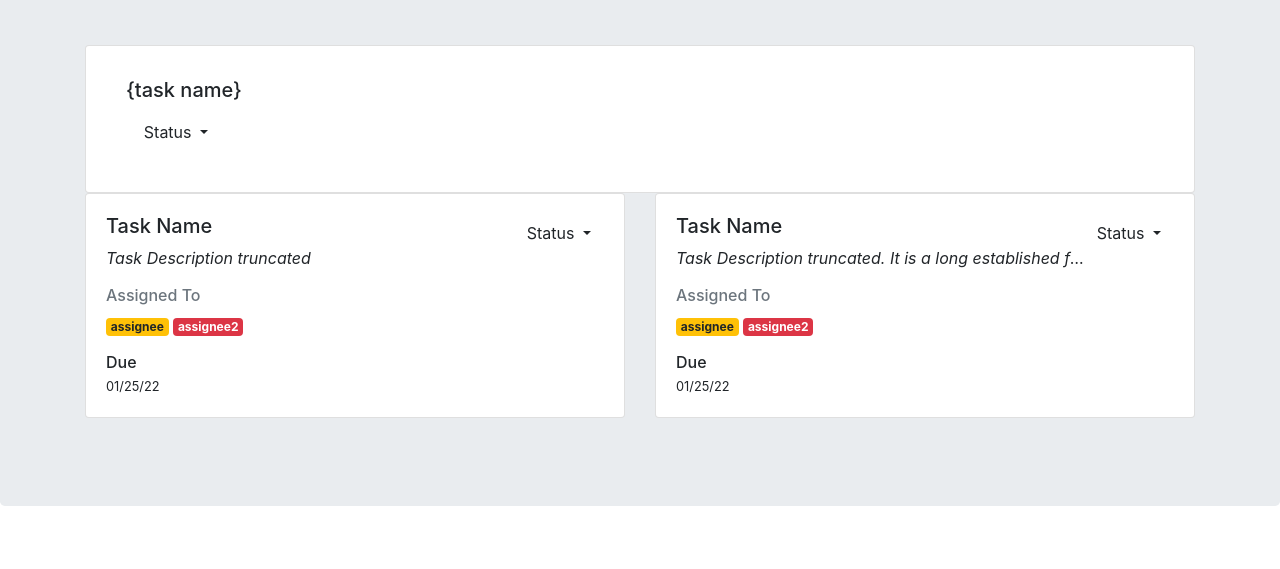
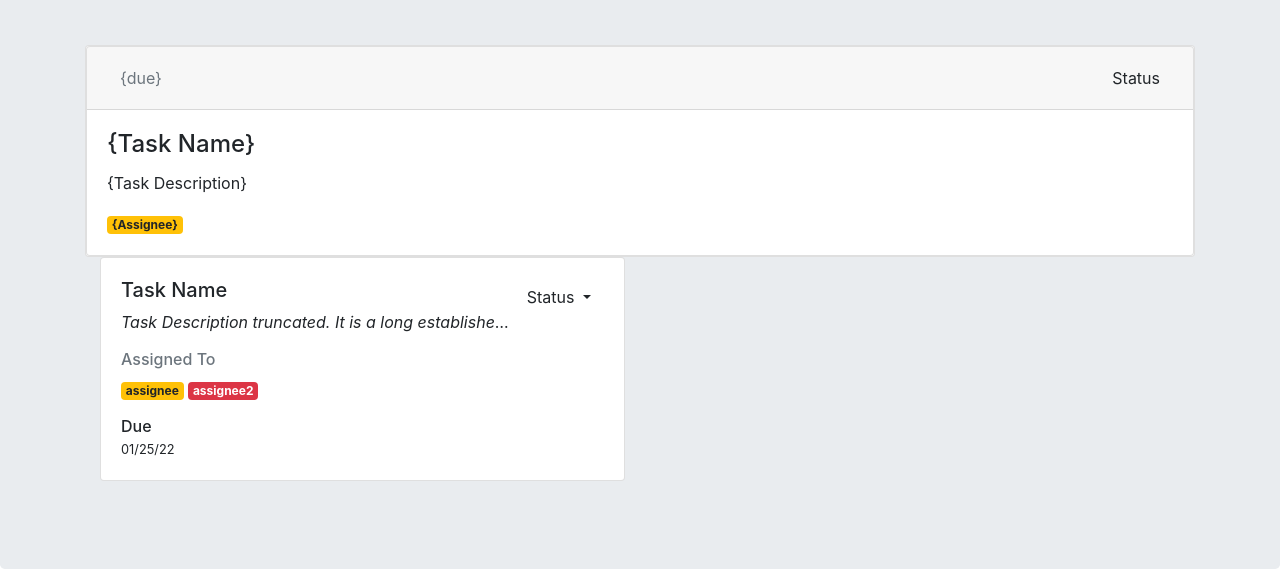
Before and after one commit to stteffanny/Group4-Final-Project, a plain HTML site: page Task-2/index.html in a window 1280 px wide. Shown: the part 663-1232 px from the top of the page. Before the commit the page ends 1169 px from the top, so only its background shows below. Drawn offline with nearby package versions, Linux system fonts and the light colour scheme.

Commit message:
Issue #7 Proposed fix

```diff
--- a/Task-2/index.html
+++ b/Task-2/index.html
@@ -1,5 +1,6 @@
 <!doctype html>
 <html lang="en">
+
 <head>
     <title>Task List</title>
     <!-- Required meta tags -->
@@ -7,9 +8,13 @@
     <meta name="viewport" content="width=device-width, initial-scale=1, shrink-to-fit=no">
 
     <!-- Bootstrap CSS -->
-    <link rel="stylesheet" href="https://stackpath.bootstrapcdn.com/bootstrap/4.3.1/css/bootstrap.min.css" integrity="sha384-ggOyR0iXCbMQv3Xipma34MD+dH/1fQ784/j6cY/iJTQUOhcWr7x9JvoRxT2MZw1T" crossorigin="anonymous">
+    <link rel="stylesheet" href="https://stackpath.bootstrapcdn.com/bootstrap/4.3.1/css/bootstrap.min.css"
+        integrity="sha384-ggOyR0iXCbMQv3Xipma34MD+dH/1fQ784/j6cY/iJTQUOhcWr7x9JvoRxT2MZw1T" crossorigin="anonymous">
+   <!--<link rel="stylesheet" href="css/reset.css"> -->
     <link rel="stylesheet" href="css/style.css">
+
 </head>
+
 <body>
 
     <section id="header" class="jumbotron border-bottom">
@@ -27,34 +32,49 @@
                     <form>
 
                         <div class="">
-                        <label for="task" class="form-label"><h4>Task Name</h4></label>
-                        <input type="text" class="form-control mb-5" id="task" placeholder="Is this task S.M.A.R.T.">
+                            <label for="task" class="form-label">
+                                <h4>Task Name</h4>
+                            </label>
+                            <input type="text" class="form-control mb-5" id="task"
+                                placeholder="Is this task S.M.A.R.T.">
 
-                        <label for="assignee" class="form-label"><h4>Assigned To</h4></label>
+                            <label for="assignee" class="form-label">
+                                <h4>Assigned To</h4>
+                            </label>
                             <input type="text" class="form-control mb-5" id="assignee" placeholder="e.g. Elon Musk">
 
-                        <label for="due"><h4>Due date</h4></label>
-                        <input type="date" class="float-right" id="due" name="due-date" value="2022-01-22" min="2018-01-01" max="2022-01-31">
+                            <label for="due">
+                                <h4>Due date</h4>
+                            </label>
+                            <input type="date" class="float-right" id="due" name="due-date" value="2022-01-22"
+                                min="2018-01-01" max="2022-01-31">
                         </div>
 
                 </div>
 
                 <div class="col-lg-6">
                     <div class="mb-5">
-                    <label for="description" class="form-label"><h4>Task Description</h4></label>
-                    <textarea rows="7" style="height:100%;" class="mb-4 form-control form-text text-muted mb-2" id="description">Description
+                        <label for="description" class="form-label">
+                            <h4>Task Description</h4>
+                        </label>
+                        <textarea rows="7" style="height:100%;" class="mb-4 form-control form-text text-muted mb-2"
+                            id="description">Description
                     </textarea>
                         <div class="mb-3">
                             <button type="submit" class="btn btn-primary" id="submit-form" style="width: 100%;">
                                 Add Task</button>
                         </div>
                     </div>
-            </div><!--End Column Right-->
+                </div>
+                <!--End Column Right-->
 
-                </form><!--End Form-->
+                </form>
+                <!--End Form-->
 
-        </div><!--End row-->
-    </div><!--End Container-->
+            </div>
+            <!--End row-->
+        </div>
+        <!--End Container-->
     </section>
 
     <section id="task-list" class="jumbotron mb-0">
@@ -62,16 +82,29 @@
             <h2 class="mb-5">Tasks</h2>
 
             <!--Begin Task Cards-->
+            <div class="list-group">
+                <div class="list-group-item" style="padding: 0%;">
 
-            <div class="list-group">
-                <div class="card list-group-item">
-                    <div class="card-body">
-                        <h5>{task name}</h5>
-                        <span class="badge dropdown">
-                            <div class="dropdown">
-                                <button class="btn dropdown-toggle float-right" type="button" id="dropdownMenuButton" data-toggle="dropdown" aria-haspopup="true" aria-expanded="false">
-                                    Status
-                                </button>
+                    <!--
+                        ### Issue # Task 3 Step 2
+                        @flxderrick: (lines 101 - 123)
+                        * trying to get the {due date} and the {status dropdown} to float next to each other
+                        * when I inspect I see the h6 is display: block; set by the "user agent" need to ask about this in OH
+                        * looked into user agent issue determined that possible cause
+                        * ended up using divs for everything and adding a btn class to the div with the {due} and floating left
+                        * then did the same for the div holding the {status} dropdown
+
+                        #### Resources ####
+                        * https://getbootstrap.com/docs/5.0/components/list-group/
+                        * https://developer.mozilla.org/en-US/docs/Web/CSS/display-inside
+                        * https://www.w3.org/WAI/UA/work/wiki/Definition_of_User_Agent
+                    -->
+                    <div class="card">
+                        <div class="card-header">
+                            <div class="btn text-muted float-left">{due}</div>
+                            <div class="btn float-right" type="button" id="dropdownMenuButton" data-toggle="dropdown"
+                                aria-haspopup="true" aria-expanded="false">
+                                Status</div>
                             <div class="dropdown-menu" aria-labelledby="dropdownMenuButton">
                                 <a class="dropdown-item active" href="#">To-Do</a>
                                 <a class="dropdown-item" href="#">In Progress</a>
@@ -79,19 +112,23 @@
                                 <a class="dropdown-item" href="#">Done</a>
                             </div>
                         </div>
-                        </span>
+                        <div class="card-body">
+                            <h4 class="card-title">{Task Name}</h4>
+                            <p class="card-text">{Task Description}</p>
+                            <a href="#" class="badge badge-warning">
+                                {Assignee}
+                            </a>
                         </div>
                     </div>
                 </div>
+            </div>
+                <!-- End Task Card-->
 
-
-
-            <div class="row">
-                <div class="col-sm-6">
-                    <div class="card mb-4">
+                <!--<div class="card mb-4">
                     <div class="card-body">
                         <div class="dropdown">
-                                <button class="btn dropdown-toggle float-right" type="button" id="dropdownMenuButton" data-toggle="dropdown" aria-haspopup="true" aria-expanded="false">
+                            <button class="btn dropdown-toggle float-right" type="button" id="dropdownMenuButton"
+                                data-toggle="dropdown" aria-haspopup="true" aria-expanded="false">
                                 Status
                             </button>
                             <div class="dropdown-menu" aria-labelledby="dropdownMenuButton">
@@ -112,13 +149,14 @@
                         <small class="">01/25/22</small>
                     </div>
                 </div>
-                </div><!-- End Left Column-->
+            </div>-->
 
             <div class="col-sm-6">
                 <div class="card mb-4">
                     <div class="card-body">
                         <div class="dropdown">
-                                <button class="btn dropdown-toggle float-right" type="button" id="dropdownMenuButton" data-toggle="dropdown" aria-haspopup="true" aria-expanded="false">
+                            <button class="btn dropdown-toggle float-right" type="button" id="dropdownMenuButton"
+                                data-toggle="dropdown" aria-haspopup="true" aria-expanded="false">
                                 Status
                             </button>
                             <div class="dropdown-menu" aria-labelledby="dropdownMenuButton">
@@ -130,7 +168,9 @@
                         </div>
 
                         <h5>Task Name</h5>
-                            <p class="card-text text-truncate"><em>Task Description truncated. It is a long established fact that a reader will be distracted by the readable content of a page when looking at its layout. The point of using</em></p>
+                        <p class="card-text text-truncate"><em>Task Description truncated. It is a long established fact
+                                that a reader will be distracted by the readable content of a page when looking at its
+                                layout. The point of using</em></p>
                         <h6 class="text-muted">Assigned To</h6>
                         <small class="badge badge-warning">assignee</small>
                         <small class="badge badge-danger">assignee2</small>
@@ -140,16 +180,26 @@
                     </div>
                 </div>
             </div><!-- End Right Column-->
-            </div><!--End Card Row-->
-        </div><!--End Container-->
-    </section><!--End #task-list Section-->
+        </div>
+        <!--End Card Row-->
+        </div>
+        <!--End Container-->
+    </section>
+    <!--End #task-list Section-->
 
 
 
     <!-- Optional JavaScript -->
     <!-- jQuery first, then Popper.js, then Bootstrap JS -->
-    <script src="https://code.jquery.com/jquery-3.3.1.slim.min.js" integrity="sha384-q8i/X+965DzO0rT7abK41JStQIAqVgRVzpbzo5smXKp4YfRvH+8abtTE1Pi6jizo" crossorigin="anonymous"></script>
-    <script src="https://cdnjs.cloudflare.com/ajax/libs/popper.js/1.14.7/umd/popper.min.js" integrity="sha384-UO2eT0CpHqdSJQ6hJty5KVphtPhzWj9WO1clHTMGa3JDZwrnQq4sF86dIHNDz0W1" crossorigin="anonymous"></script>
-    <script src="https://stackpath.bootstrapcdn.com/bootstrap/4.3.1/js/bootstrap.min.js" integrity="sha384-JjSmVgyd0p3pXB1rRibZUAYoIIy6OrQ6VrjIEaFf/nJGzIxFDsf4x0xIM+B07jRM" crossorigin="anonymous"></script>
+    <script src="https://code.jquery.com/jquery-3.3.1.slim.min.js"
+        integrity="sha384-q8i/X+965DzO0rT7abK41JStQIAqVgRVzpbzo5smXKp4YfRvH+8abtTE1Pi6jizo"
+        crossorigin="anonymous"></script>
+    <script src="https://cdnjs.cloudflare.com/ajax/libs/popper.js/1.14.7/umd/popper.min.js"
+        integrity="sha384-UO2eT0CpHqdSJQ6hJty5KVphtPhzWj9WO1clHTMGa3JDZwrnQq4sF86dIHNDz0W1"
+        crossorigin="anonymous"></script>
+    <script src="https://stackpath.bootstrapcdn.com/bootstrap/4.3.1/js/bootstrap.min.js"
+        integrity="sha384-JjSmVgyd0p3pXB1rRibZUAYoIIy6OrQ6VrjIEaFf/nJGzIxFDsf4x0xIM+B07jRM"
+        crossorigin="anonymous"></script>
 </body>
+
 </html>
```
Lines whose indentation alone changed are shown as unchanged.
